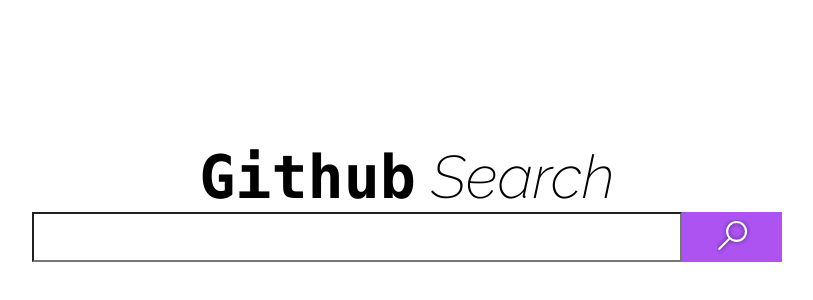
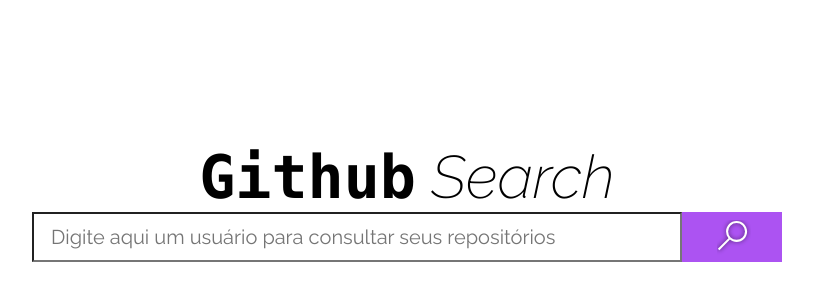
Before and after one commit to raissamartinsmenezes/concrete-app, a React (Create React App) app: page / in a window 1280 px wide. Shown: the part 102-402 px from the top of the page, without its empty margins (233-1046 px from the left). Built offline with nearby package versions, Linux system fonts and the light colour scheme.

Commit message:
add api call with axios

```diff
--- a/package.json
+++ b/package.json
@@ -3,6 +3,7 @@
   "version": "0.1.0",
   "private": true,
   "dependencies": {
+    "axios": "^0.19.0",
     "node-sass": "^4.13.0",
     "react": "^16.12.0",
     "react-dom": "^16.12.0",
--- a/src/components/Search/Search.js
+++ b/src/components/Search/Search.js
@@ -1,12 +1,20 @@
-import React from 'react';
+import React from 'react'
 import './Search.scss'
-import searchIcon from '../../assets/icons/search-icon.svg';
+import searchIcon from '../../assets/icons/search-icon.svg'
+import { Link } from 'react-router-dom'
 
 const Search = (props) => {
     return (
         <div className='search-component'>
-            <input className={props.classInput}></input>
-            <button className={props.classButton}><img src={searchIcon} alt='search icon'></img></button>
+            <input
+                placeholder={props.placeholder}
+                type={props.type}
+                className={props.classInput}
+                value={props.user}
+                onChange={e => props.changeUser(e.target.value)}>
+            </input>
+            <Link to='/result'>
+            <button className={props.classButton} onClick={props.buttonAction}><img src={searchIcon} alt='search icon'></img></button></Link>
         </div>
     )
 }
--- a/src/pages/Home/index.js
+++ b/src/pages/Home/index.js
@@ -2,8 +2,42 @@
 import './Home.scss';
 import Logo from '../../components/Logo/Logo';
 import Search from '../../components/Search/Search';
+import axios from 'axios'
 
-export default function Home() {
+class Home extends React.Component {
+    constructor(props){
+        super(props)
+        this.state = {
+            user: '',
+            repos: [],
+            error: '',
+            // value: ''
+        }
+    }
+
+    changeUser = user => {
+        this.setState({user})
+    }
+
+    searchUser = async () => {
+        const { user } = this.state
+
+        try {
+            const {data: repos} = await axios.get(
+                `https://api.github.com/users/${user}/repos`
+            )
+            this.setState({repos, error: ''})
+            console.log(repos)
+        } catch (error) {
+            this.setState({
+                error: 'usuário não encontrado',
+                repos: []
+            })
+        }
+    }
+
+    render() {
+        const { user, repos, error } = this.state;
         return (
             <div className='container'>
                 <div className='search'>
@@ -14,10 +48,19 @@
                         classSearch='search-span'
                     />
                     <Search
+                        type='text'
                         classInput='search-input'
                         classButton='search-button'
+                        value='user'
+                        placeholder='Digite aqui um usuário para consultar seus repositórios'
+                        changeUser={this.changeUser}
+                        user={user}
+                        buttonAction={this.searchUser}
                     />
                 </div>
             </div>
         )
     }
+}
+
+export default Home
```
Also changed, not shown: src/pages/Result/index.js (line endings or trailing spaces), 1 other file (tests, documents, lock files or other folders). Lines whose indentation alone changed are shown as unchanged.
